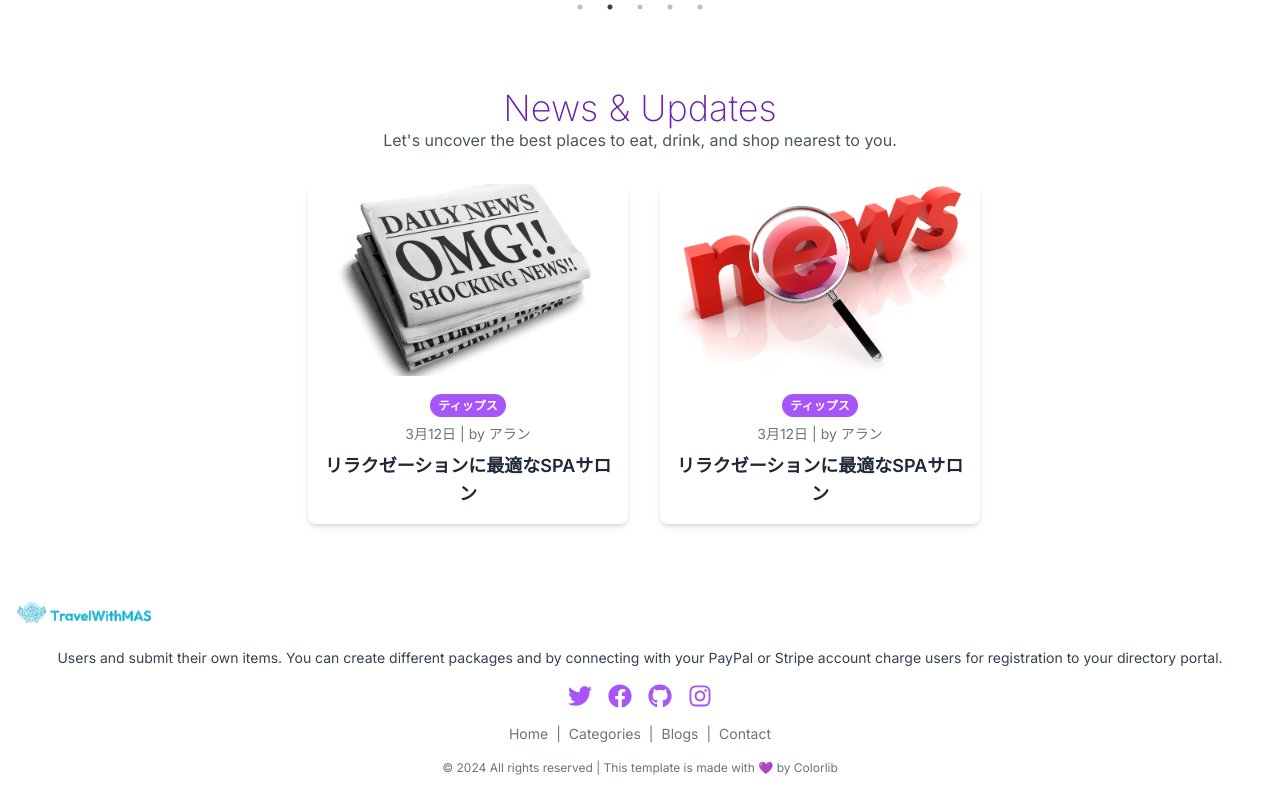
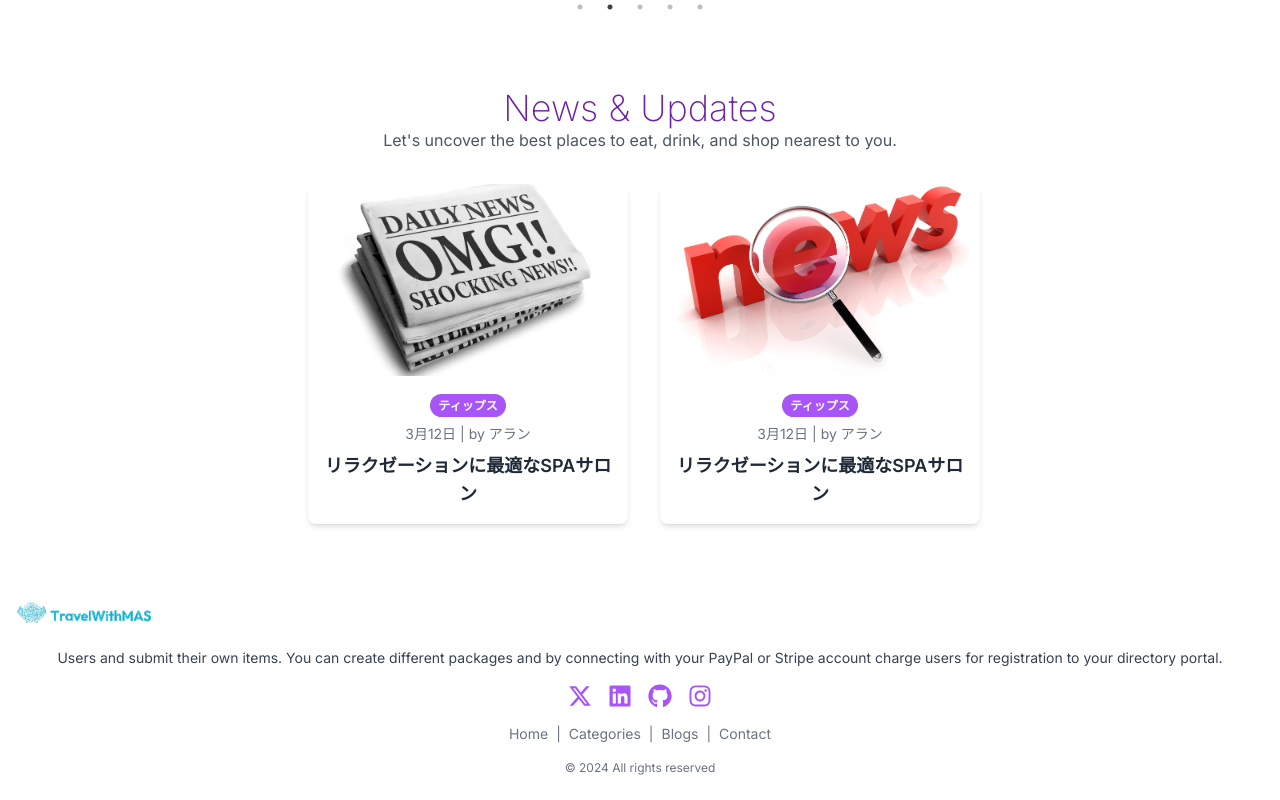
Before and after one commit to iaffansheikh21/ListCo, a Next.js app: page / in a window 1280 px wide. Shown: the part 2582-3382 px from the top of the page. Built offline with nearby package versions, Linux system fonts and the light colour scheme.

Commit message:
footer updated

```diff
--- a/app/components/Footer.tsx
+++ b/app/components/Footer.tsx
@@ -2,7 +2,8 @@
 "use client"
 import React from 'react';
 import Link from 'next/link';
-import { FaTwitter, FaFacebook, FaGithub, FaInstagram } from 'react-icons/fa';
+import { FaGithub, FaInstagram, FaLinkedin } from 'react-icons/fa';
+import { FaXTwitter } from "react-icons/fa6";
 import Image from 'next/image'
 
 const Footer: React.FC = () => {
@@ -20,16 +21,16 @@ const Footer: React.FC = () => {
           </p>
         </div>
         <div className="flex justify-center space-x-4 mb-4">
-          <a href="#" className="text-purple-500 hover:text-purple-700">
-            <FaTwitter size={24} />
+          <a href="https://x.com/iaffansheikh21" className="text-purple-500 hover:text-purple-700">
+            <FaXTwitter size={24} />
           </a>
-          <a href="#" className="text-purple-500 hover:text-purple-700">
-            <FaFacebook size={24} />
+          <a href="https://www.linkedin.com/in/muhammad-affan-sheikh-587330250/" className="text-purple-500 hover:text-purple-700">
+            <FaLinkedin size={24} />
           </a>
           <a href="https://github.com/iaffansheikh21" className="text-purple-500 hover:text-purple-700">
             <FaGithub size={24} />
           </a>
-          <a href="#" className="text-purple-500 hover:text-purple-700">
+          <a href="https://www.instagram.com/iaffansheikh21" className="text-purple-500 hover:text-purple-700">
             <FaInstagram size={24} />
           </a>
         </div>
@@ -45,7 +46,7 @@ const Footer: React.FC = () => {
           </p>
         </div>
         <div className="text-xs text-gray-500 mt-4">
-          <p>&copy; 2024 All rights reserved | This template is made with <span className="text-purple-500">💜</span> by Colorlib</p>
+          <p>&copy; 2024 All rights reserved</p>
         </div>
       </div>
     </footer>
```
